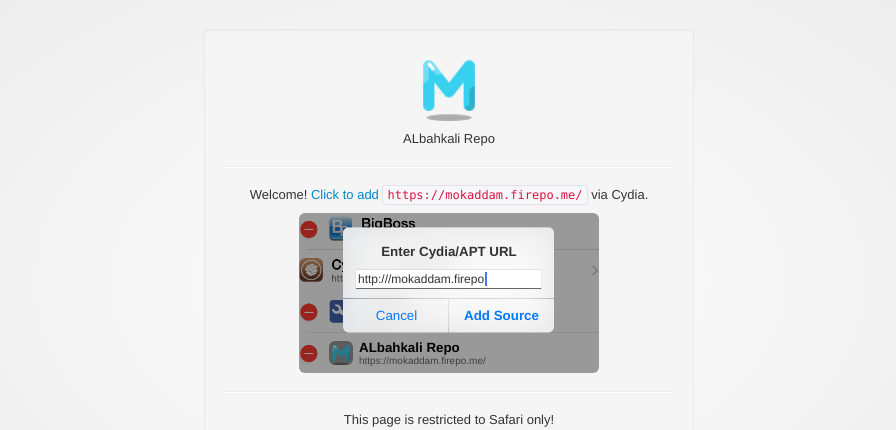
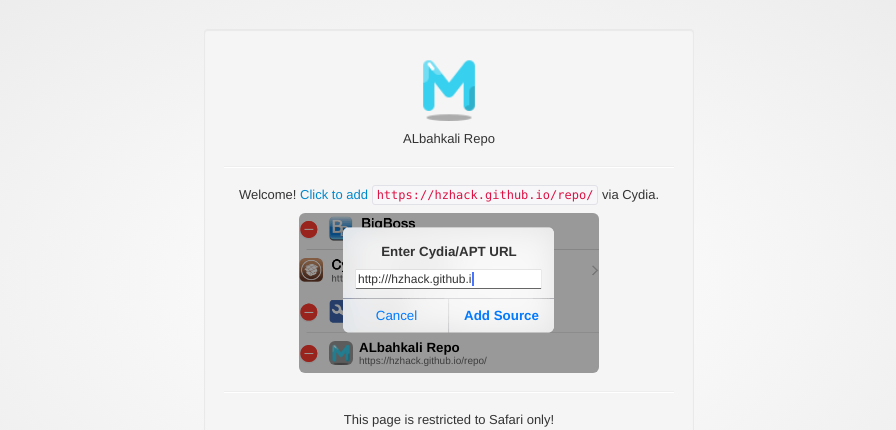
Before and after one commit to HzHack/repo, a plain HTML site: page misc.html in a window 1280 px wide. Shown: the part 111-541 px from the top of the page, without its empty margins (191-1087 px from the left). Drawn offline with nearby package versions, Linux system fonts and the light colour scheme.

Commit message:
Update misc.html

```diff
--- a/misc.html
+++ b/misc.html
@@ -17,10 +17,10 @@
 		  <p><img src="CydiaIcon.png" style="width: 72px; height: 72px; border-radius: 6px;" /></p>
 			<p>ALbahkali Repo</p>
 			<hr />
-			<p>Welcome! <a href="cydia://url/https://cydia.saurik.com/api/share#?source=https://mokaddam.firepo.me/">Click to add</a> <code>https://mokaddam.firepo.me/</code> via Cydia.</p>
+			<p>Welcome! <a href="cydia://url/https://cydia.saurik.com/api/share#?source=https://hzhack.github.io/repo/">Click to add</a> <code>https://hzhack.github.io/repo/</code> via Cydia.</p>
 			<div class="add_image">
 				<div class="input_text">Enter Cydia/APT URL</div>
-				<div class="repo_text">http://<span class="txt">https://mokaddam.firepo.me/</span></div>
+				<div class="repo_text">http://<span class="txt">https://hzhack.github.io/repo/</span></div>
 				<div class="cancel button">
 					<div class="text">Cancel</div>
 				</div>
@@ -33,7 +33,7 @@
 						<img src="CydiaIcon.png"/>
 					</span>
 					<span class="repo_title">ALbahkali Repo</span>
-					<span class="repo_url">https://mokaddam.firepo.me/</span>
+					<span class="repo_url">https://hzhack.github.io/repo/</span>
 				</div>
 			</div>
 			<hr />
```
